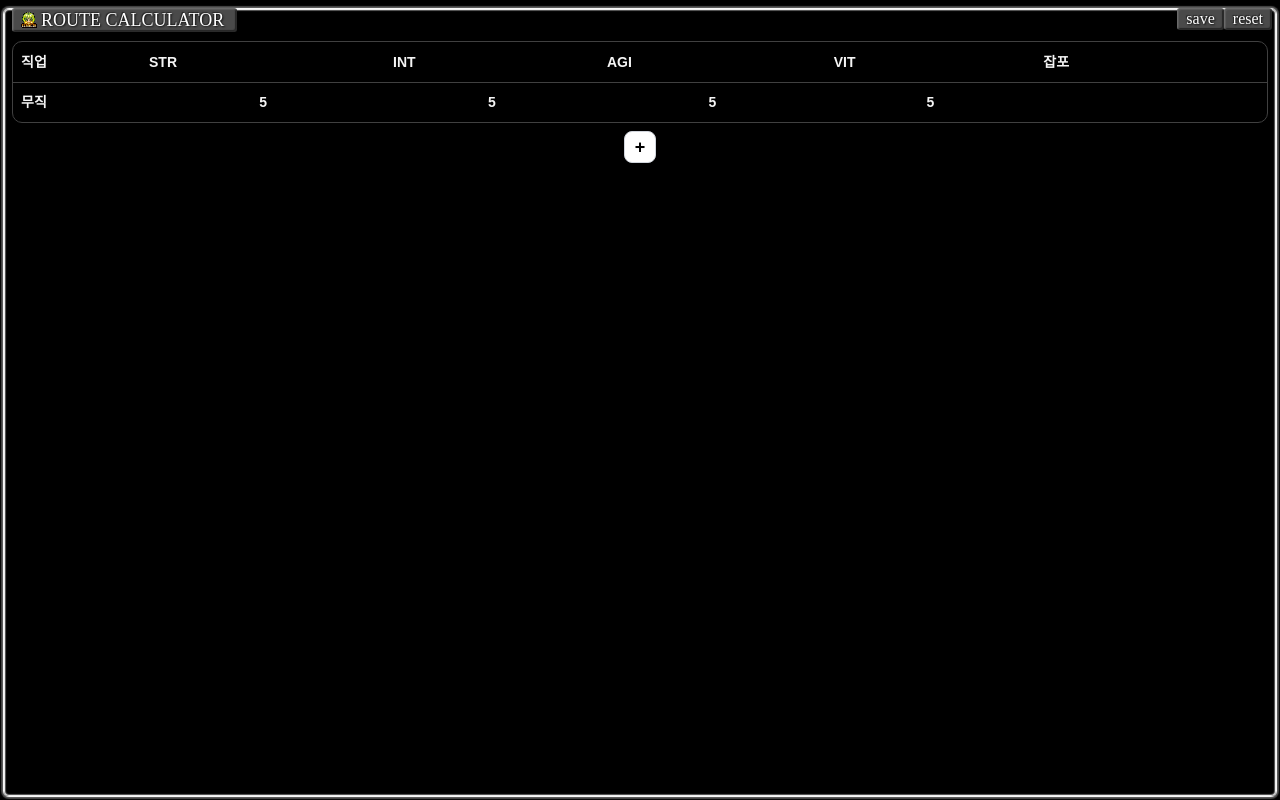
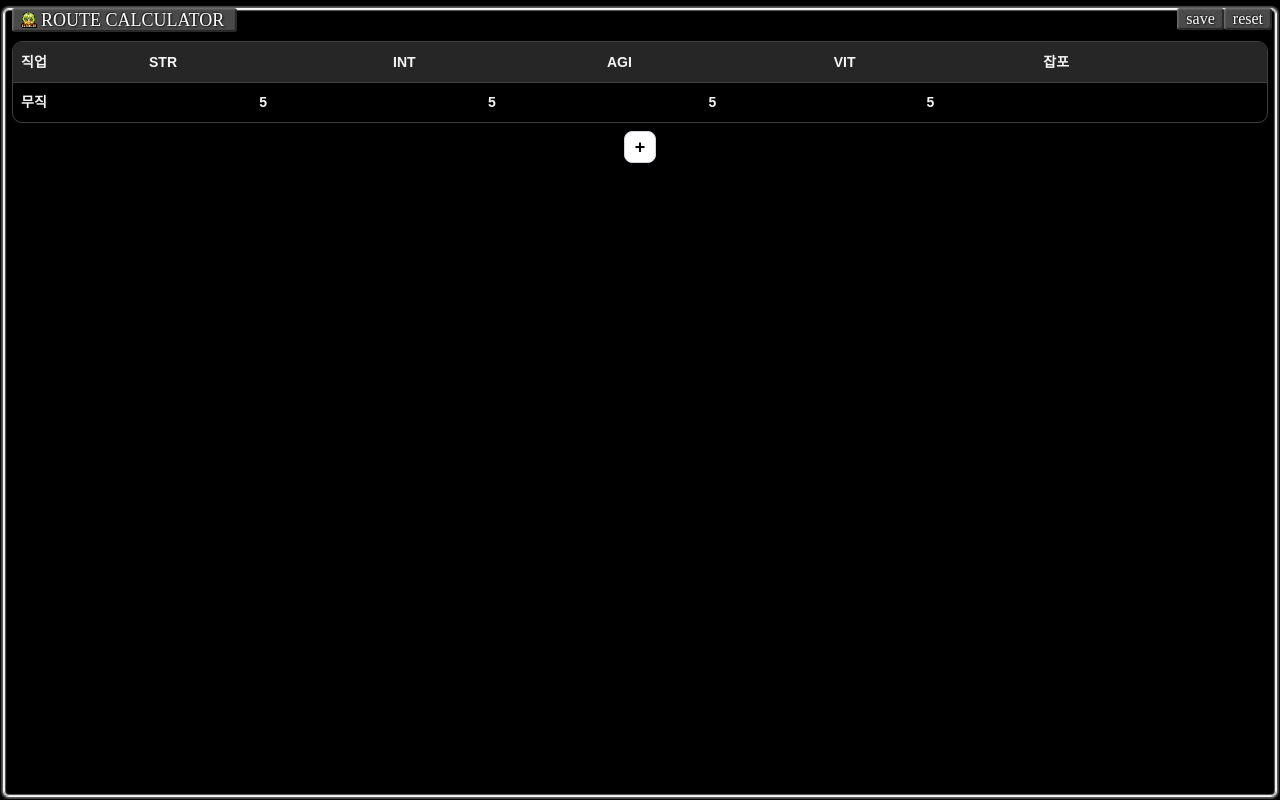
Before and after one commit to ktseo41/route-calculator, a React (Vite) app: page / in a window 1280 px wide. Built offline with nearby package versions, Linux system fonts and the light colour scheme; a web font is replaced by a local one.

Commit message:
feat: 연속 동일 직업 추가 방지

```diff
--- a/src/App.tsx
+++ b/src/App.tsx
@@ -224,6 +224,11 @@ export default function App() {
     const jobName = getJobNameFromSelect(event);
     // 이미 마지막 row가 직업이 없는 빈 row라면, 그 자리에 직업을 할당
     if (hasEmptyRow()) {
+      // 마지막 노드와 동일 직업이면 무시 (연속 추가 방지)
+      if (rLL.tail?.job === jobName) {
+        closePanel();
+        return;
+      }
       rLL.add(jobName);
       setPanelMode("point-adjust");
       setSelectedIndex(rLL.length - 1);
--- a/src/components/ui/table.tsx
+++ b/src/components/ui/table.tsx
@@ -77,7 +77,7 @@ function TableHead({ className, ...props }: React.ComponentProps<"th">) {
     <th
       data-slot="table-head"
       className={cn(
-        "h-10 px-2 text-left align-middle whitespace-nowrap [&:has([role=checkbox])]:pr-0 [&>[role=checkbox]]:translate-y-[2px] [&:first-child]:w-32",
+        "h-10 px-2 text-left align-middle whitespace-nowrap sticky top-0 z-20 bg-neutral-800 [&:has([role=checkbox])]:pr-0 [&>[role=checkbox]]:translate-y-[2px] [&:first-child]:w-32",
         className
       )}
       {...props}
```
